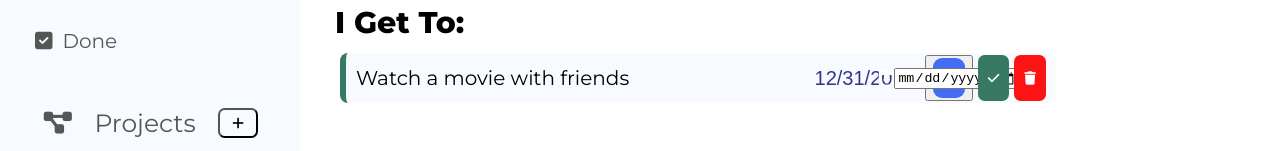
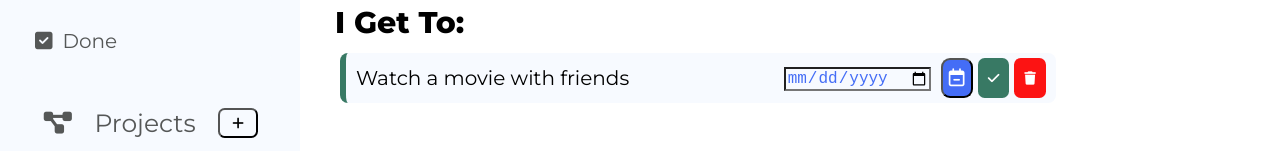
Before and after one commit to Matanbitton/To-Do-List-App, a website built with webpack: page dist/index.html in a window 1280 px wide. Both pictures are taken after a click on the button 948 px from the left and 286 px from the top of the page. Shown: the part 208-359 px from the top of the page. Built offline with nearby package versions, Linux system fonts and the light colour scheme.

Commit message:
make date UI

```diff
--- a/src/style.css
+++ b/src/style.css
@@ -404,7 +404,7 @@ body {
   border-radius: 1em;
   padding-right: 5px;
 }
-.fa-regular {
+.change-date {
   display: flex;
   align-items: center;
   justify-content: center;
@@ -415,7 +415,7 @@ body {
   height: 40px;
   background-color: var(--blue);
 }
-.fa-regular:hover {
+.change-date:hover {
   background-color: rgb(52, 53, 134);
   cursor: pointer;
 }
@@ -469,3 +469,11 @@ body {
 .project-item > p {
   pointer-events: none;
 }
+.fa-regular {
+  pointer-events: none;
+}
+.date-changer {
+  background-color: var(--lightpurple);
+  font-size: 16px;
+  color: var(--blue);
+}
```
Also changed, not shown: dist/index.html.
